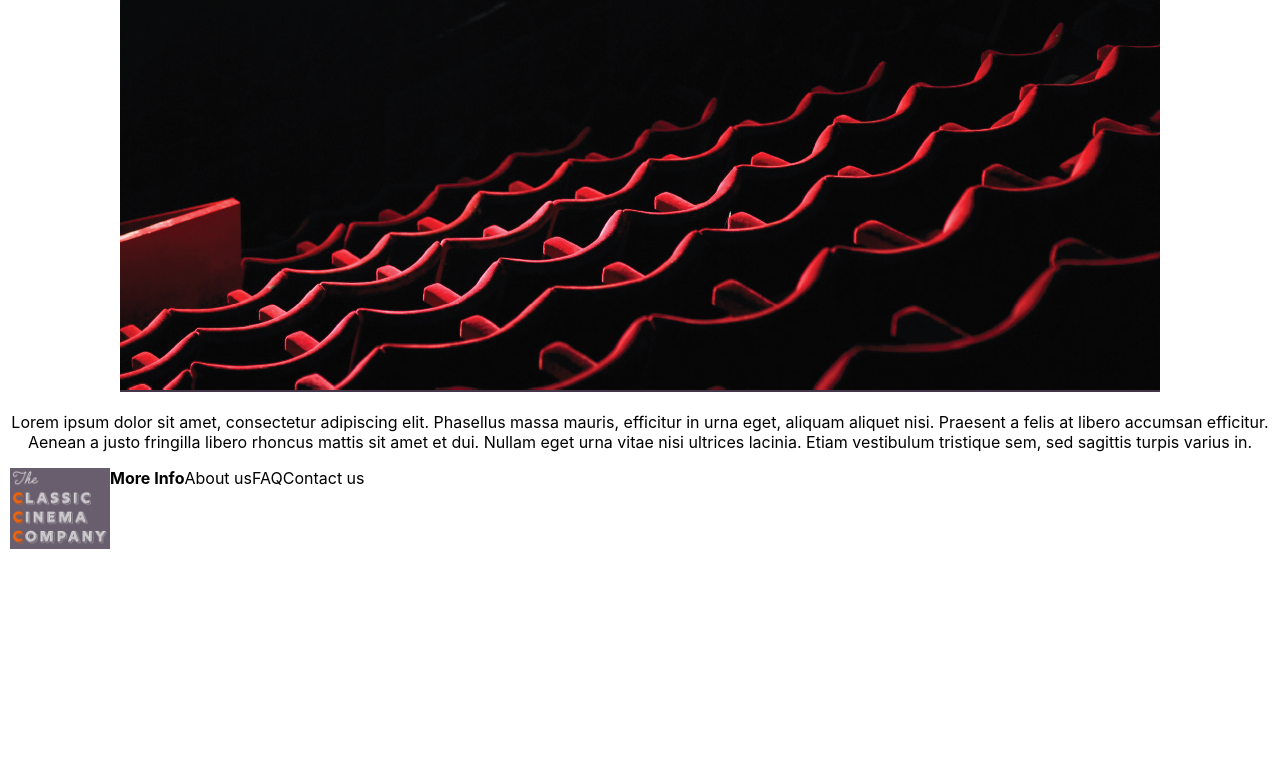
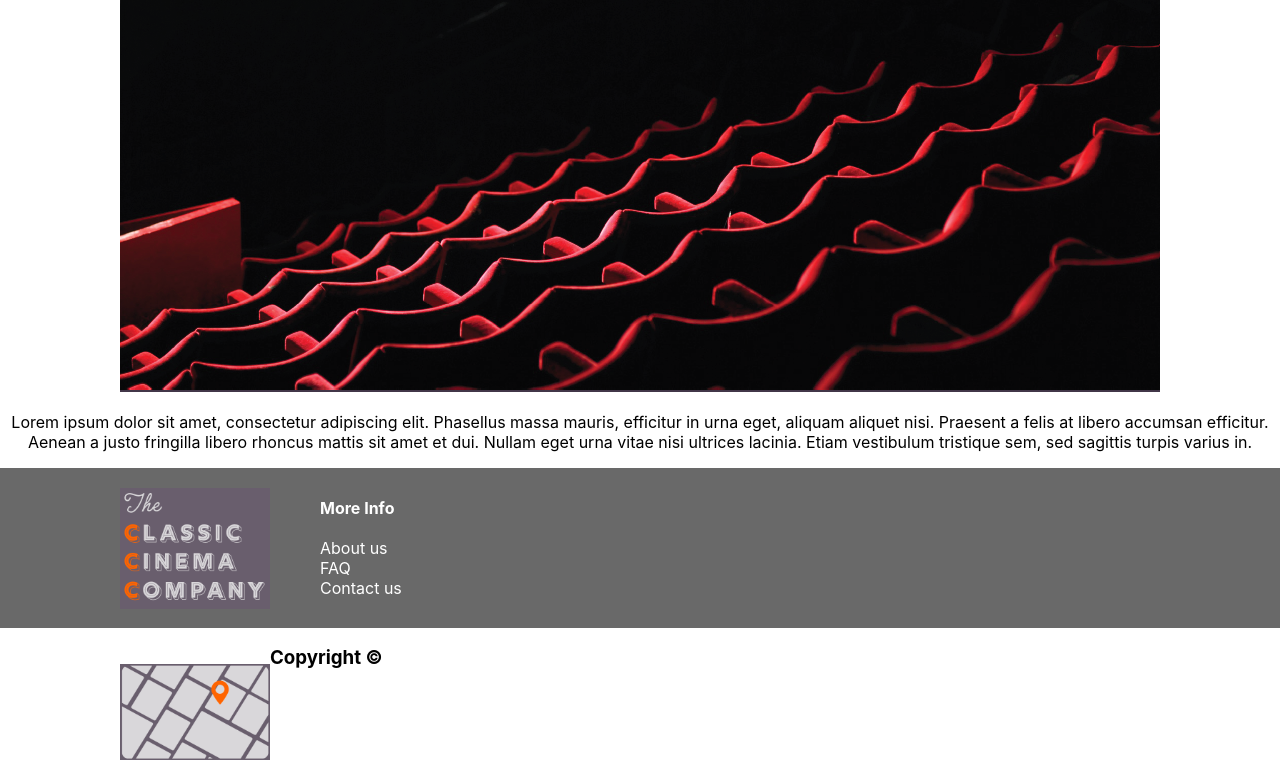
Before and after one commit to yuktashres/classic-cinema-company, a React (Create React App) app: page / in a window 1280 px wide. Shown: the part 1993-2763 px from the top of the page. Before the commit the page ends 2552 px from the top, so only its background shows below. Built offline with nearby package versions, Linux system fonts and the light colour scheme.

Commit message:
Implemented footer

```diff
--- a/src/Footer.css
+++ /dev/null
@@ -1,3 +0,0 @@
-.footer-section {
-    color: white;
-}
--- a/src/Footer.jsx
+++ b/src/Footer.jsx
@@ -1,5 +1,6 @@
 import React from "react";
 import footerLogo from './images/CCC-Logo2.png';
+import map from './images/map.png';
 
 const Footer = () => {
     return (
@@ -7,15 +8,26 @@ const Footer = () => {
             <>
                 <img src={footerLogo}
                     alt="Footer logo"
-                    width={100}
-                    style={{ float: 'left', padding: '0px 0px 10px 10px' }}>
+                    width={150}
+                    style={{ float: 'left', padding: '20px 0px 10px 120px' }}>
                 </img>
-                <ul style={{listStyle: 'none', backgroundColor: '#696969'}}>
-                    <li style={{fontWeight: 'bold', color: 'black'}}>More Info</li>
-                    <li>About us</li>
-                    <li>FAQ</li>
-                    <li>Contact us</li>
+                <ul style={{ listStyle: 'none', backgroundColor: '#696969', padding: '30px 30px 30px 25%', color: 'white' }}>
+                    <li style={{ fontWeight: 'bold' }}><a href="/" style={{ textDecoration: 'none', color: 'white' }}>More Info</a></li><br></br>
+                    <li><a href="/" style={{ textDecoration: 'none', color: 'white' }}>About us</a></li>
+                    <li><a href="/" style={{ textDecoration: 'none', color: 'white' }}>FAQ</a></li>
+                    <li><a href="/" style={{ textDecoration: 'none', color: 'white' }}>Contact us</a></li>
                 </ul>
+                <div>
+                    <img src={map}
+                        alt="Footer logo"
+                        width={150}
+                        style={{ float: 'left', padding: '20px 0px 10px 120px' }}>
+                    </img>
+
+                    </div>
+
+
+                    <h3>Copyright &copy;</h3>
             </>
         </footer>
     );
--- a/src/css/Header.css
+++ b/src/css/Header.css
@@ -13,12 +13,12 @@
     margin: 15px 0 0 60px;
 }
 
-li {
+.navbar ul li {
     float: left;
 }
 
 
-li a {
+.navbar ul li a {
     display: block;
     color: white;
     text-align: center;
```
